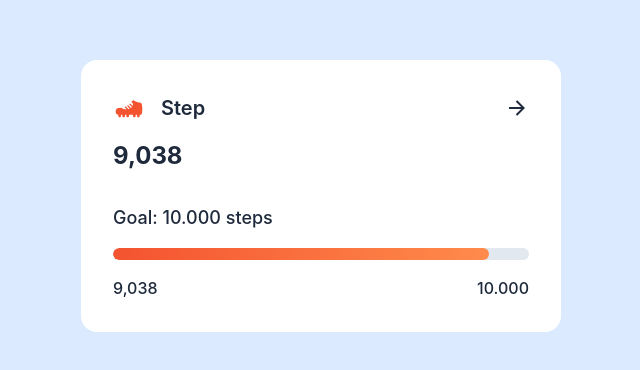
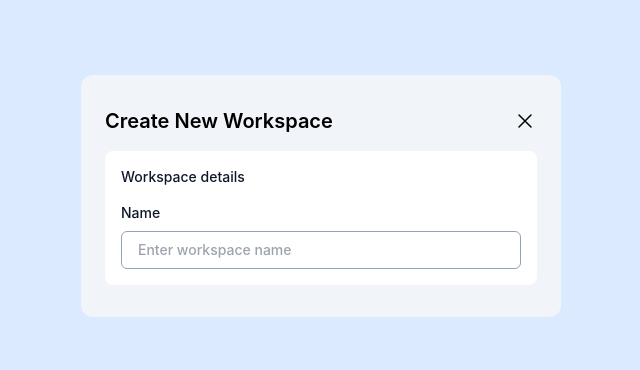
Before and after one commit to phamhuulocforwork/combillUI, a React (Create React App) app: page / in a window 1280 px wide. Shown: the part 204-574 px from the top of the page, without its empty margins (319-959 px from the left). Built offline with nearby package versions, Linux system fonts and the light colour scheme.

Commit message:
CreateNewWorkSpace

```diff
--- a/src/App.jsx
+++ b/src/App.jsx
@@ -1,9 +1,9 @@
-import StepCount from './features/StepCount'
+import CreateNewWorkSpace from './features/CreateNewWorkSpace'
 
 function App() {
   return (
     <div className="flex items-center justify-center bg-blue-100 w-full h-screen gap-8">
-      <StepCount></StepCount>
+      <CreateNewWorkSpace></CreateNewWorkSpace>
     </div>
   )
 }
--- /dev/null
+++ b/src/features/CreateNewWorkSpace/index.jsx
@@ -0,0 +1,38 @@
+import React from 'react'
+
+export default function CreateNewWorkSpace() {
+  return (
+    <div className="bg-slate-100 py-8 px-6 w-[30rem] rounded-xl">
+      <div className="flex justify-between items-center">
+        <span className="font-semibold text-xl">Create New Workspace</span>
+        <svg
+          xmlns="http://www.w3.org/2000/svg"
+          fill="none"
+          viewBox="0 0 24 24"
+          strokeWidth={1.5}
+          stroke="currentColor"
+          className="w-6 h-6"
+        >
+          <path
+            strokeLinecap="round"
+            strokeLinejoin="round"
+            d="M6 18 18 6M6 6l12 12"
+          />
+        </svg>
+      </div>
+      <form action="">
+        <div className="flex flex-col gap-4 mt-4 p-4 bg-white rounded-lg text-slate-900 text-sm font-medium">
+          <span>Workspace details</span>
+          <div className="flex flex-col gap-2">
+            <label htmlFor="">Name</label>
+            <input
+              className="py-2 px-4 outline-none border border-slate-400 rounded-md"
+              type="text"
+              placeholder="Enter workspace name"
+            />
+          </div>
+        </div>
+      </form>
+    </div>
+  )
+}
```
